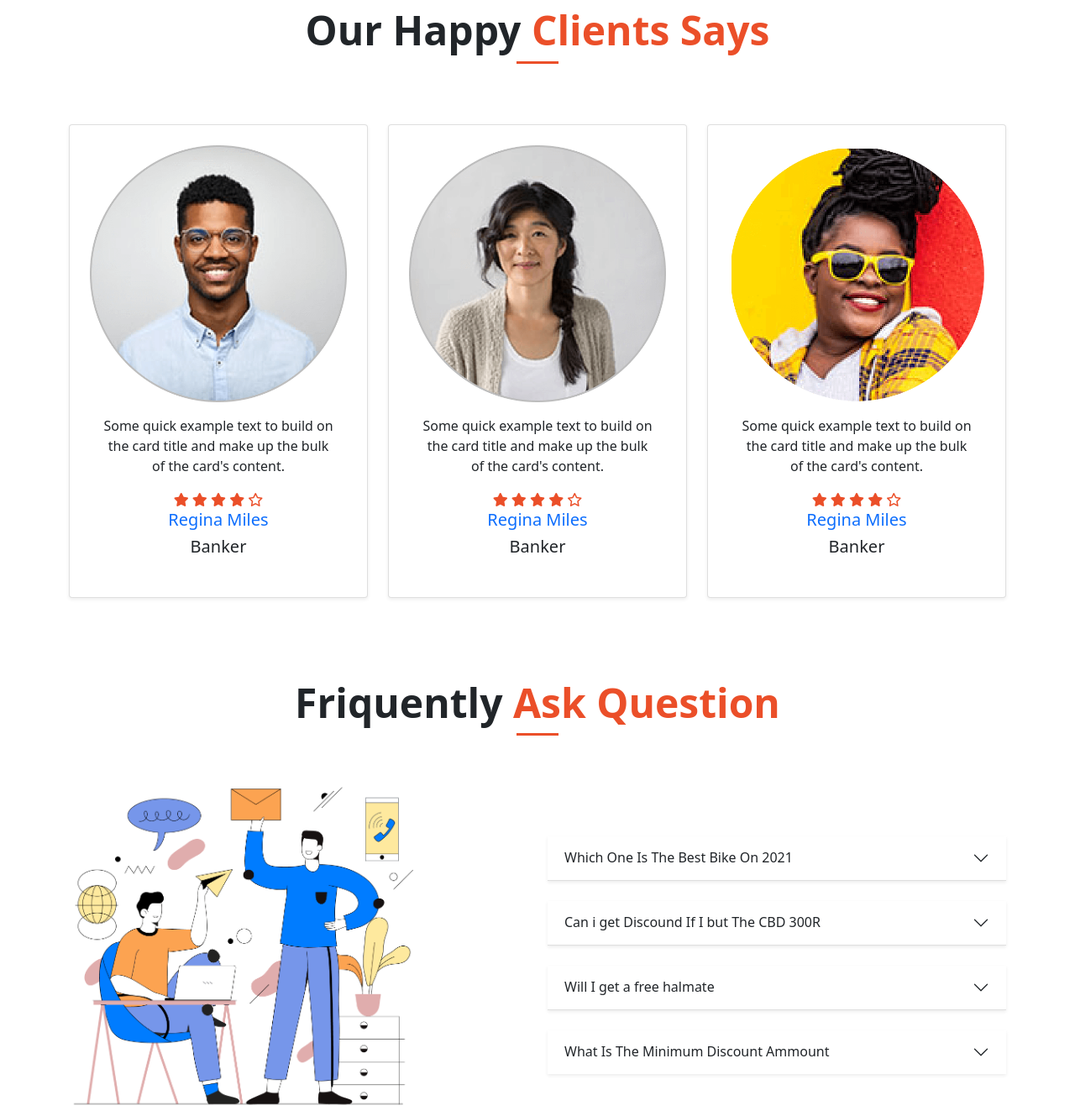
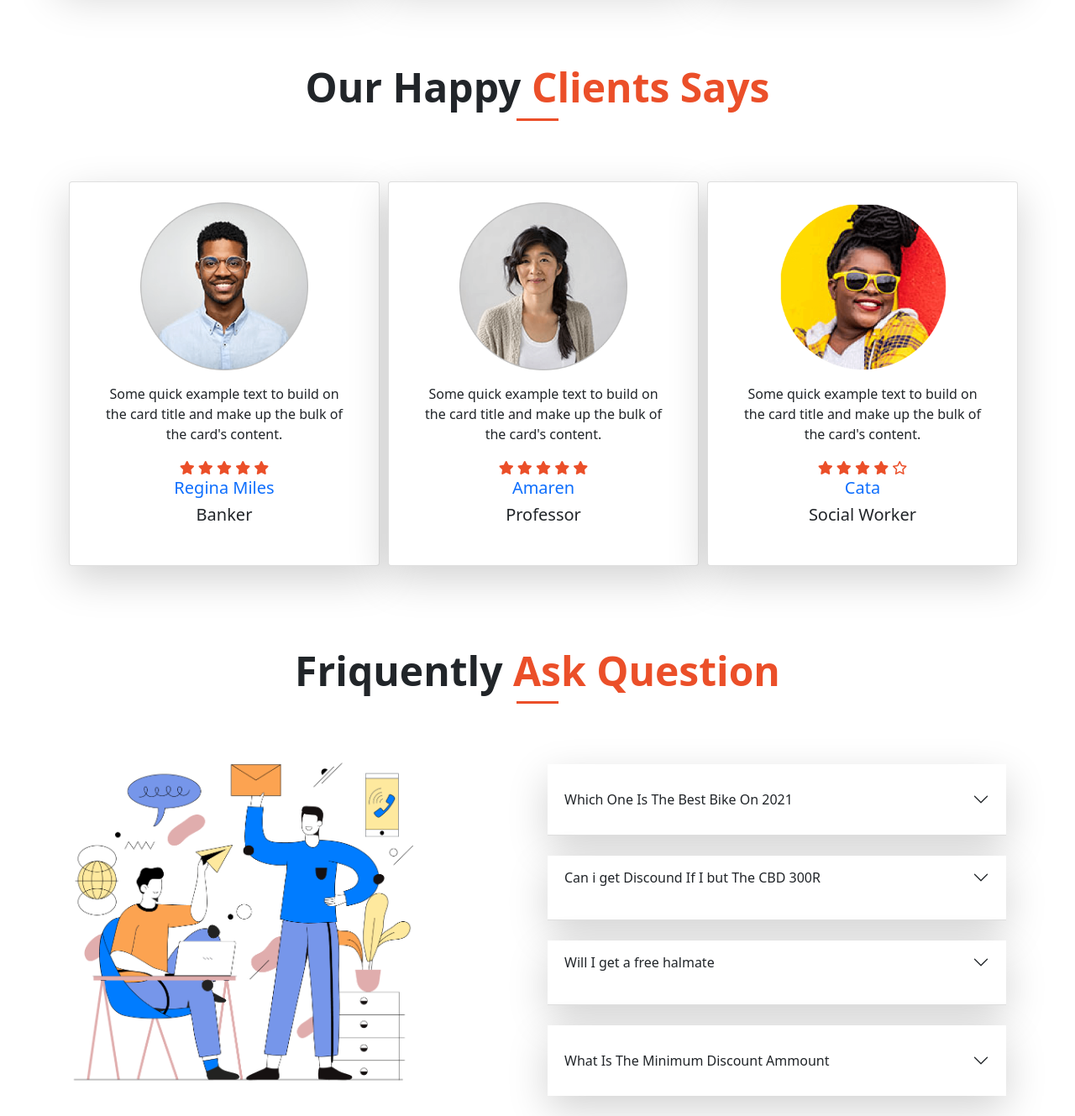
Before and after one commit to joy-biswas-info/honda-cbr-bootstrap, a plain HTML site: page index.html in a window 1280 px wide. Shown: the part 1948-3277 px from the top of the page at 84% size. Drawn offline with nearby package versions, Linux system fonts and the light colour scheme.

Commit message:
Style Improved

```diff
--- a/index.html
+++ b/index.html
@@ -120,7 +120,7 @@
             <p></p>
           </div>
           <div class="row justify-content-between">
-            <div class="news col-lg-4 col-sm-12 p-2">
+            <div class="news col-lg-4 col-sm-12 my-4 p-3 shadow-lg rounded-4">
               <img src="images/bike-1.png" alt="" class="img-fluid">
               <div class="details">
                 <h4 class="fw-bold my-2 p-color">Ducati Xdavils-73</h4>
@@ -128,7 +128,7 @@
               </div>
               <button class="btn btn-color-1">Read More</button>
             </div>
-            <div class="news col-lg-4 col-sm-12 p-2">
+            <div class="news col-lg-4 col-sm-12 p-3 my-4 shadow-lg rounded-4">
               <img src="images/bike-2.png" alt="" class="img-fluid">
               <div class="details">
                 <h4 class="fw-bold my-2 p-color">Motorcycle and Scooter</h4>
@@ -136,7 +136,7 @@
               </div>
               <button class="btn btn-color-1">Read More</button>
             </div>
-            <div class="news col-lg-4 col-sm-12 p-2">
+            <div class="news col-lg-4 col-sm-12 my-4  p-3 shadow-lg rounded-4">
               <img src="images/bike-3.png" alt="" class="img-fluid">
               <div class="details">
                 <h4 class="fw-bold my-2 p-color">2021 Honda CBR</h4>
@@ -158,8 +158,8 @@
         </div>
         <div class="row justify-content-around">
           <div class="col-sm-12 col-lg-4 col-md-6 my-4">
-            <div class="card p-4 shadow-sm">
-              <img src="images/user-1.png" class="card-img-top m-auto" alt="...">
+            <div class="card p-4 shadow-lg">
+              <img src="images/user-1.png" class="card-img-top m-auto" style="width: 200px;" alt="...">
               <div class="card-body text-center">
                 <p class="card-text">Some quick example text to build on the card title and make up the bulk of the card's content.</p>
                 <div class="rating">
@@ -167,7 +167,7 @@
                   <i class="fas fa-star star"></i>
                   <i class="fas fa-star star"></i>
                   <i class="fas fa-star star"></i>
-                  <i class="far fa-star star"></i>
+                  <i class="fas fa-star star"></i>
                 </div>
                 <h5 class="text-primary">Regina Miles</h5>
                 <h5>Banker</h5>
@@ -175,8 +175,25 @@
             </div>
           </div>
           <div class="col-sm-12 col-lg-4 col-md-6 my-4">
-            <div class="card shadow-sm p-4">
-              <img src="images/user-2.png" class="card-img-top m-auto" alt="...">
+            <div class="card shadow-lg p-4">
+              <img src="images/user-2.png" class="card-img-top m-auto" style="width: 200px;" alt="...">
+              <div class="card-body text-center">
+                <p class="card-text">Some quick example text to build on the card title and make up the bulk of the card's content.</p>
+                <div class="rating">
+                  <i class="fas fa-star"></i>
+                  <i class="fas fa-star"></i>
+                  <i class="fas fa-star"></i>
+                  <i class="fas fa-star"></i>
+                  <i class="fas fa-star"></i>
+                </div>
+                <h5 class="text-primary">Amaren</h5>
+                <h5>Professor</h5>
+              </div>
+            </div>
+          </div>
+          <div class="col-sm-12 col-lg-4 col-md-6 my-4">
+            <div class="card p-4 shadow-lg">
+              <img src="images/user-3.png" class="card-img-top m-auto" style="width: 200px;" alt="User">
               <div class="card-body text-center">
                 <p class="card-text">Some quick example text to build on the card title and make up the bulk of the card's content.</p>
                 <div class="rating">
@@ -186,25 +203,8 @@
                   <i class="fas fa-star"></i>
                   <i class="far fa-star"></i>
                 </div>
-                <h5 class="text-primary">Regina Miles</h5>
-                <h5>Banker</h5>
-              </div>
-            </div>
-          </div>
-          <div class="col-sm-12 col-lg-4 col-md-6 my-4">
-            <div class="card p-4 shadow-sm">
-              <img src="images/user-3.png" class="card-img-top m-auto" alt="...">
-              <div class="card-body text-center">
-                <p class="card-text">Some quick example text to build on the card title and make up the bulk of the card's content.</p>
-                <div class="rating">
-                  <i class="fas fa-star"></i>
-                  <i class="fas fa-star"></i>
-                  <i class="fas fa-star"></i>
-                  <i class="fas fa-star"></i>
-                  <i class="far fa-star"></i>
-                </div>
-                <h5 class="text-primary">Regina Miles</h5>
-                <h5>Banker</h5>
+                <h5 class="text-primary">Cata</h5>
+                <h5>Social Worker</h5>
               </div>
             </div>
           </div>
@@ -224,8 +224,8 @@
           </div>
           <div class="col-sm-12 col-md-6 col-lg-6">
             <div class="accordion accordion-flush" id="accordionFlushExample">
-              <div class="accordion-item mt-4 shadow-sm">
-                <h2 class="accordion-header" id="flush-headingOne">
+              <div class="accordion-item my-4 shadow-lg">
+                <h2 class="accordion-header py-3" id="flush-headingOne">
                   <button class="accordion-button collapsed" type="button" data-bs-toggle="collapse" data-bs-target="#flush-collapseOne" aria-expanded="false" aria-controls="flush-collapseOne">
                     Which One Is The Best Bike On 2021
                   </button>
@@ -234,8 +234,8 @@
                   <div class="accordion-body">Placeholder content for this accordion, which is intended to demonstrate the <code>.accordion-flush</code> class. This is the first item's accordion body.</div>
                 </div>
               </div>
-              <div class="accordion-item mt-4 shadow-sm">
-                <h2 class="accordion-header" id="flush-headingTwo">
+              <div class="accordion-item my-4 shadow-lg">
+                <h2 class="accordion-header my-4" id="flush-headingTwo">
                   <button class="accordion-button collapsed" type="button" data-bs-toggle="collapse" data-bs-target="#flush-collapseTwo" aria-expanded="false" aria-controls="flush-collapseTwo">
                     Can i get Discound If I but The CBD 300R
                   </button>
@@ -244,8 +244,8 @@
                   <div class="accordion-body">Placeholder content for this accordion, which is intended to demonstrate the <code>.accordion-flush</code> class. This is the second item's accordion body. Let's imagine this being filled with some actual content.</div>
                 </div>
               </div>
-              <div class="accordion-item mt-4 shadow-sm">
-                <h2 class="accordion-header" id="flush-headingThree">
+              <div class="accordion-item my-4 shadow-lg">
+                <h2 class="accordion-header my-4" id="flush-headingThree">
                   <button class="accordion-button collapsed" type="button" data-bs-toggle="collapse" data-bs-target="#flush-collapseThree" aria-expanded="false" aria-controls="flush-collapseThree">
                     Will I get a free halmate
                   </button>
@@ -254,8 +254,8 @@
                   <div class="accordion-body">Placeholder content for this accordion, which is intended to demonstrate the <code>.accordion-flush</code> class. This is the third item's accordion body. Nothing more exciting happening here in terms of content, but just filling up the space to make it look, at least at first glance, a bit more representative of how this would look in a real-world application.</div>
                 </div>
               </div>
-              <div class="accordion-item mt-4 shadow-sm">
-                <h2 class="accordion-header" id="flush-headingFour">
+              <div class="accordion-item shadow-lg">
+                <h2 class="accordion-header py-3" id="flush-headingFour">
                   <button class="accordion-button collapsed" type="button" data-bs-toggle="collapse" data-bs-target="#flush-collapseFour" aria-expanded="false" aria-controls="flush-collapseThree">
                     What Is The Minimum Discount Ammount
                   </button>
--- a/style.css
+++ b/style.css
@@ -46,6 +46,9 @@ a{
     background-color:#eb4f29;
     color: #fff;
 }
+.news,.card{
+    width: 370px;
+}
 .grayscle{
     filter: grayscale(100%);
 }
```
